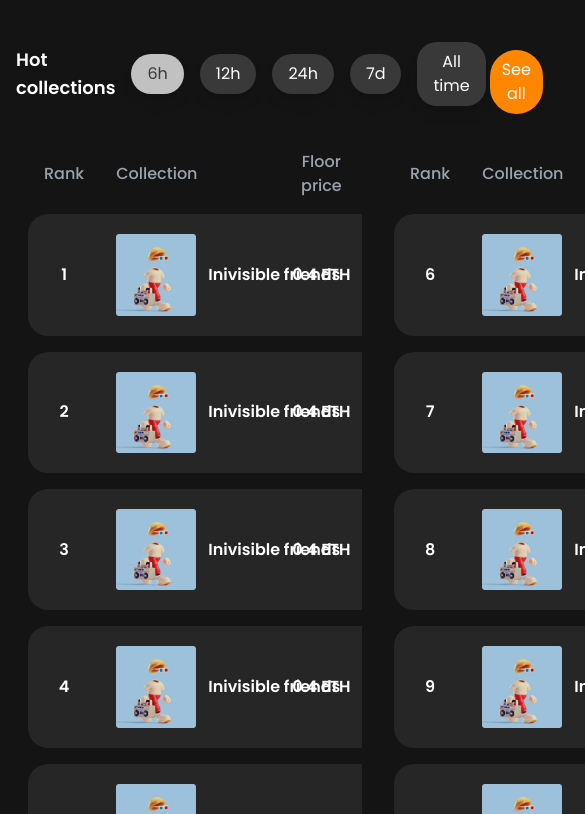
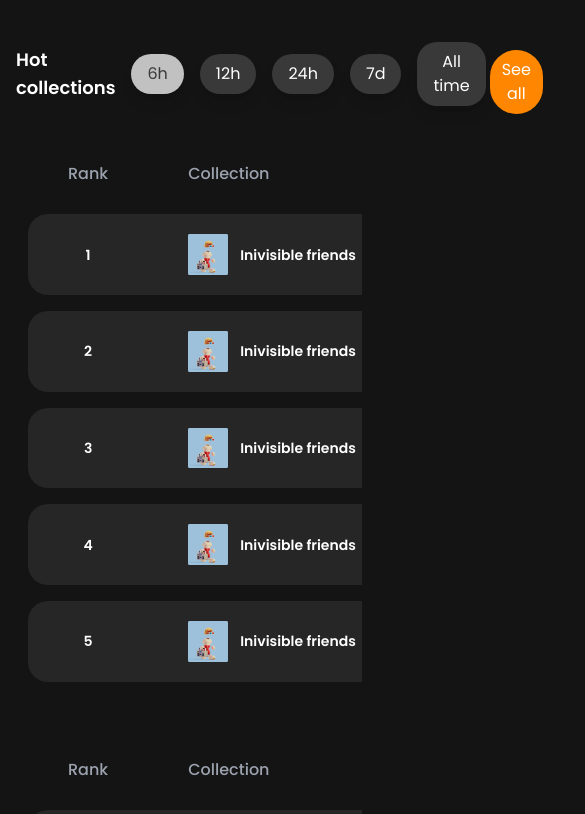
Before and after one commit to AbdurRehman1312/nft_marketplace, a React (Vite) app: page / in a window 390 px wide. Shown: the part 1281-2095 px from the top of the page, 585 px wide, since content can reach past the window. Built offline with nearby package versions, Linux system fonts and the light colour scheme.

Commit message:
refactor: Update table styling and add new images

```diff
--- a/src/components/TableHome/TableHome.jsx
+++ b/src/components/TableHome/TableHome.jsx
@@ -82,7 +82,7 @@ const TableHome = () => {
     ]
     return (
         <>
-            <div className='flex items-center w-full px-4 gap-8'>
+            <div className='flex md:flex-row flex-col items-center w-full px-4 gap-8'>
                 <div className='md:w-[50%] w-full'>
                     <Table >
                         <TableHeader>
@@ -98,8 +98,8 @@ const TableHome = () => {
                                 Table1.map((table) => (
                                     <TableRow key={table.id}>
                                         <TableCell className="rounded-s-[20px] text-center">{table.id}</TableCell>
-                                        <TableCell><div className='flex items-center gap-3 text-base'>
-                                            <img src={table.collection_image} alt="" className='w-20' />
+                                        <TableCell><div className='flex items-center gap-3 text-sm md:text-base'>
+                                            <img src={table.collection_image} alt="" className='md:w-20 w-10' />
                                             <span>{table.collection_text}</span>
                                         </div></TableCell>
                                         <TableCell className="text-center">{table.floorPrice}</TableCell>
@@ -127,8 +127,8 @@ const TableHome = () => {
                                 Table2.map((table) => (
                                     <TableRow key={table.id}>
                                         <TableCell className="rounded-s-[20px] text-center">{table.id}</TableCell>
-                                        <TableCell><div className='flex items-center gap-3 text-base'>
-                                            <img src={table.collection_image} alt="" className='w-20' />
+                                        <TableCell><div className='flex items-center gap-3 text-sm md:text-base'>
+                                            <img src={table.collection_image} alt="" className='md:w-20 w-10' />
                                             <span>{table.collection_text}</span>
                                         </div></TableCell>
                                         <TableCell className="text-center">{table.floorPrice}</TableCell>
--- a/src/components/ui/table.jsx
+++ b/src/components/ui/table.jsx
@@ -49,7 +49,7 @@ const TableHead = React.forwardRef(({ className, ...props }, ref) => (
   <th
     ref={ref}
     className={cn(
-      " px-4 text-left align-middle font-medium text-muted-foreground [&:has([role=checkbox])]:pr-0",
+      " px-10 text-left align-middle font-medium text-muted-foreground [&:has([role=checkbox])]:pr-0",
       className
     )}
     {...props} />
@@ -59,7 +59,7 @@ TableHead.displayName = "TableHead"
 const TableCell = React.forwardRef(({ className, ...props }, ref) => (
   <td
     ref={ref}
-    className={cn("py-5 px-4 align-middle font-semibold text-nowrap bg-[#262626] ", className)}
+    className={cn("py-5 px-10 align-middle text-sm md:text-base font-semibold text-nowrap bg-[#262626] ", className)}
     {...props} />
 ))
 TableCell.displayName = "TableCell"
--- a/src/pages/Inventory/Inventory.jsx
+++ b/src/pages/Inventory/Inventory.jsx
@@ -150,8 +150,8 @@ const Inventory = () => {
                   <TableCell className={`rounded-s-[20px] text-center capitalize ${transaction.type === "Buy" ? "text-green-500" : transaction.type === "Sell" ? "text-red-600" : "text-white"}`}>{transaction.type}</TableCell>
                   <TableCell>
                     <div className='flex items-center gap-3 text-base'>
-                      <img src={images.collect} alt="" className='w-20' />
-                      <div className='flex flex-col gap-1'>
+                      <img src={images.collect} alt="" className='md:w-20 w-10' />
+                      <div className='flex flex-col gap-1 text-sm md:text-base'>
                         <span>{transaction.asset}</span>
                         <span className='font-light'>{transaction.assetName}</span>
                       </div>
```
